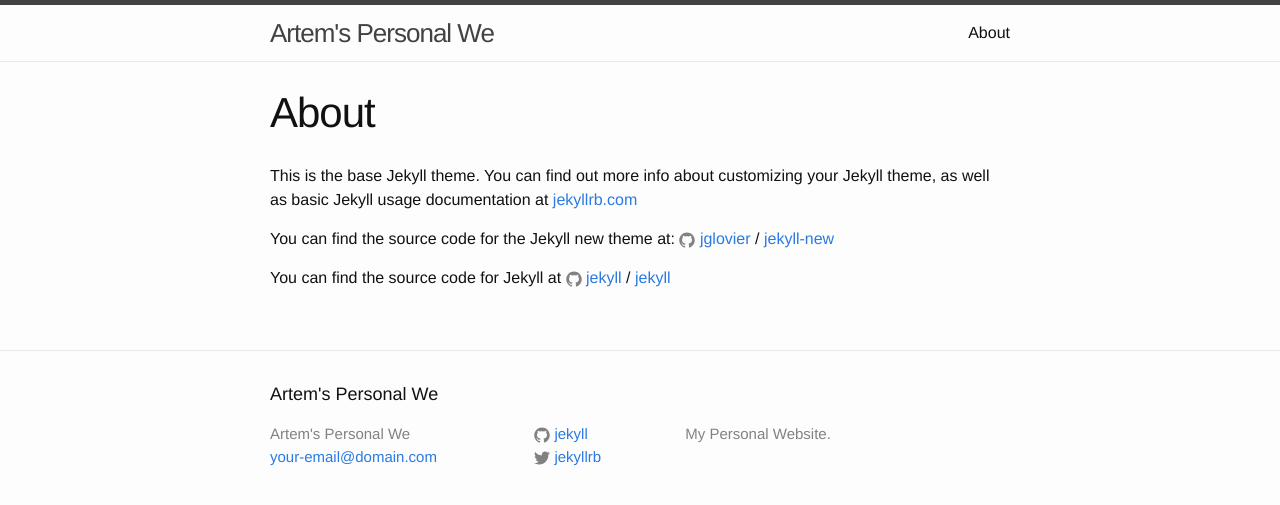
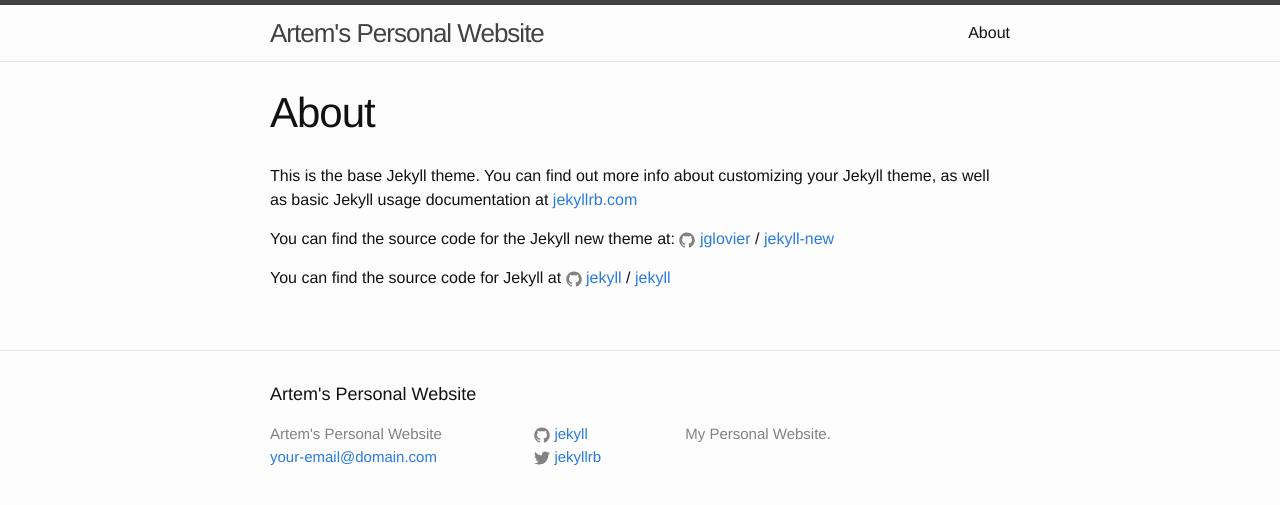
Before and after one commit to ArtemG1/ArtemG1.github.io, a Jekyll site: the page built from about.md, in a window 1280 px wide. Shown: the top 505 px of the page. Built offline with Jekyll 4.4.1, drawn with Linux system fonts in a browser that asks for light colours.

Commit message:
cosmetic changes

```diff
--- a/_config.yml
+++ b/_config.yml
@@ -6,7 +6,7 @@
 # 'jekyll serve'. If you change this file, please restart the server process.
 
 # Site settings
-title: Artem's Personal We
+title: Artem's Personal Website
 email: your-email@domain.com
 description: > # this means to ignore newlines until "baseurl:"
  My Personal Website.
```
